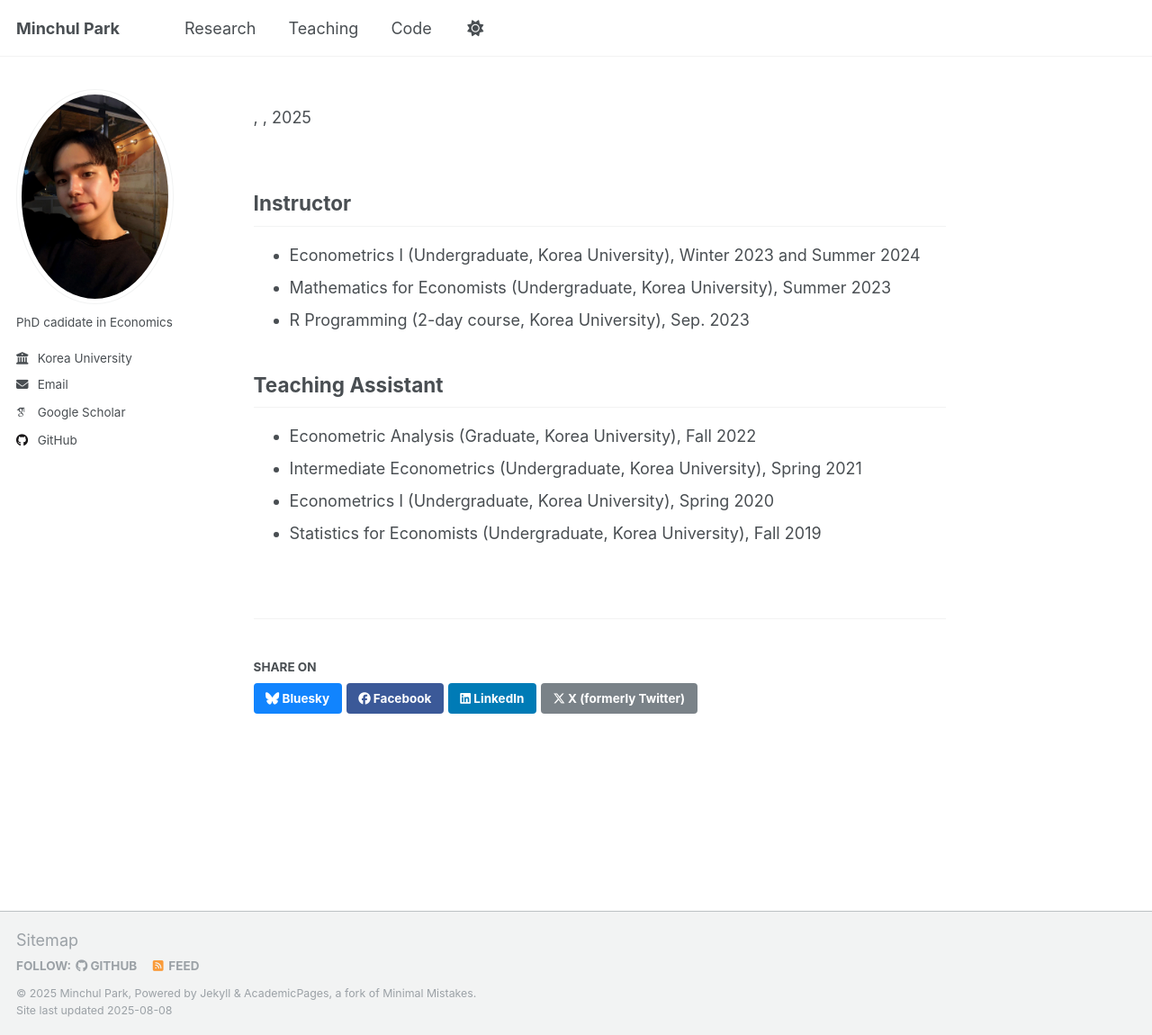
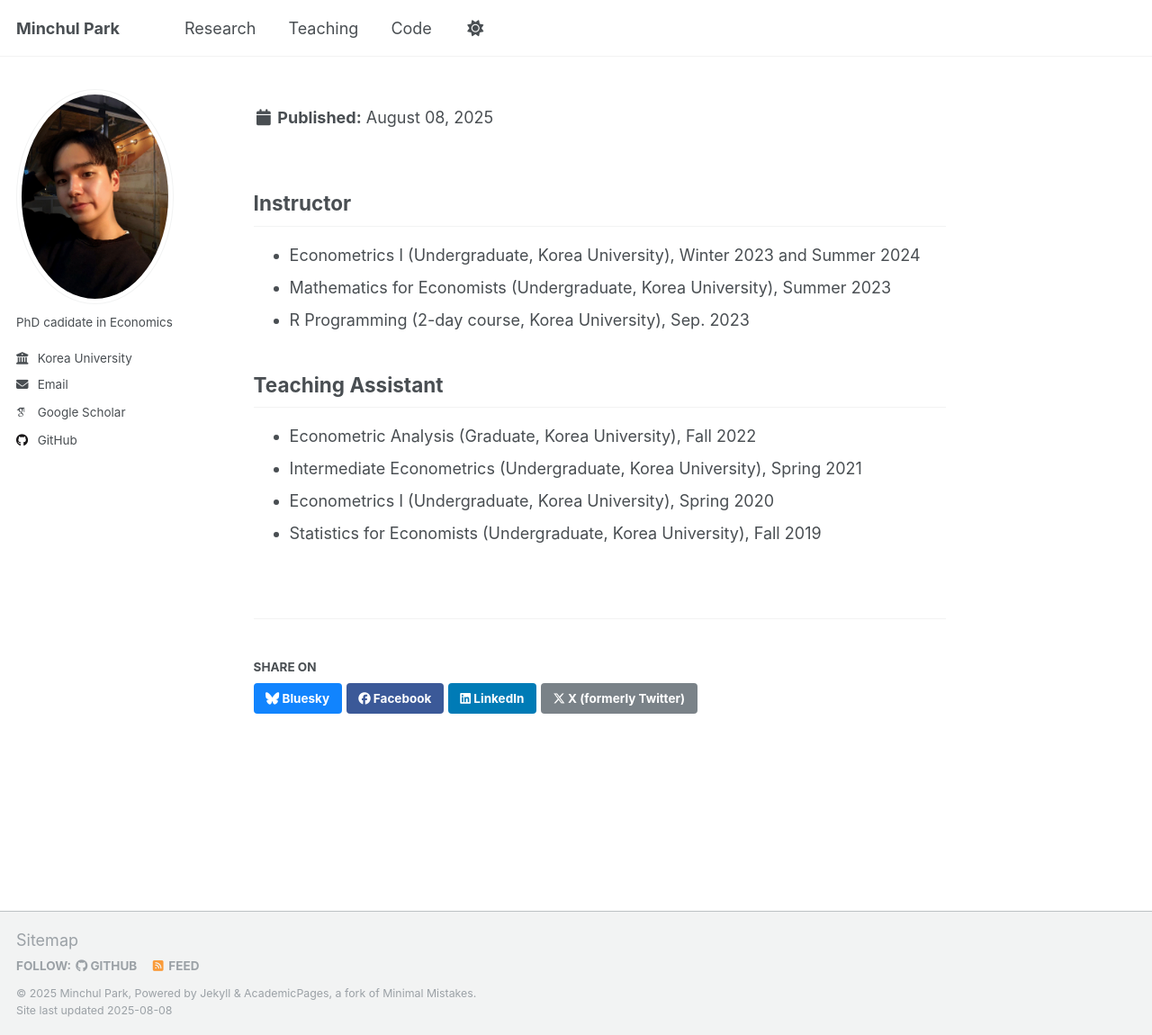
Before and after one commit to econompark/econompark.github.io, a Jekyll site: the page built from _teaching/teaching.md, in a window 1280 px wide and 1150 px high. Shown: the whole window at 90% size. Built offline with Jekyll 4.4.1, drawn with Linux system fonts in a browser that asks for light colours; some web fonts are replaced; a script that is not in the unit is left out.

Commit message:
Update single.html

```diff
--- a/_layouts/single.html
+++ b/_layouts/single.html
@@ -34,7 +34,8 @@ layout: default
           <p class="page__date"><strong><i class="fa fa-fw fa-calendar" aria-hidden="true"></i> {{ site.data.ui-text[site.locale].date_label | default: "Published:" }}</strong> <time datetime="{{ page.modified | date: "%Y-%m-%d" }}">{{ page.modified | date: "%B %d, %Y" }}</time></p>
         {% endif %}
 
-        {% if page.collection == 'teaching' %}
+
+        {% if page.collection == 'talks' %}
           <p> {{ page.type }}, <i>{{ page.venue }}</i>, {{ page.date | default: "1900-01-01" | date: "%Y" }} </p>
         {% elsif page.venue and page.date %}
           <p>Published in <i>{{ page.venue }}</i>, {{ page.date | default: "1900-01-01" | date: "%Y" }} </p>
```
